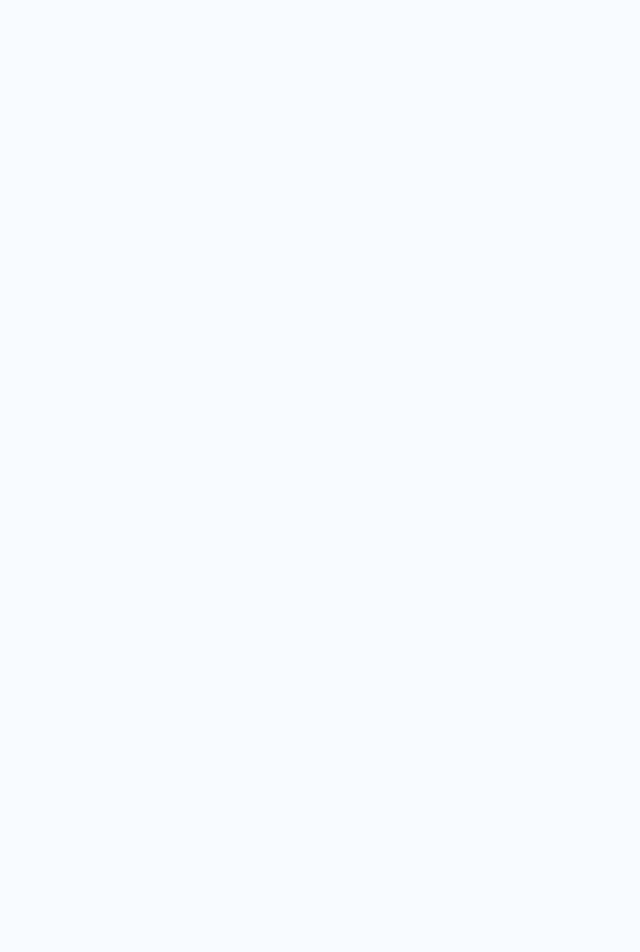
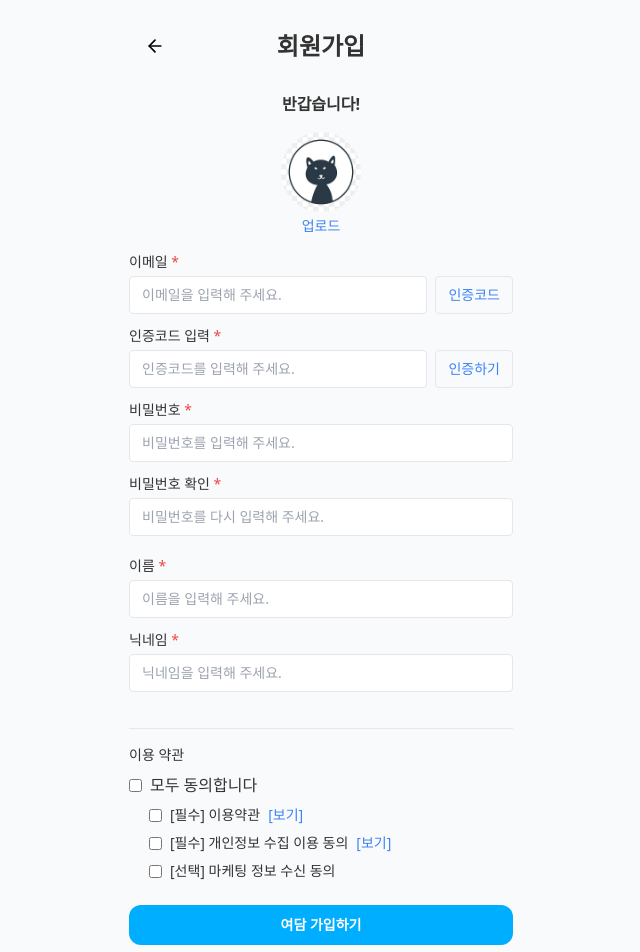
Before and after one commit to seonghoon1201/Travel_Front, a React (Create React App) app: page /signup in a window 1280 px wide. Before the commit this address had no page. Shown: the top 952 px of the page, without its empty margins (319-959 px from the left). Before the commit the page ends 800 px from the top, so only its background shows below. Built offline with nearby package versions, Linux system fonts and the light colour scheme.

Commit message:
make_signup_page

```diff
--- /dev/null
+++ b/src/components/header/BackHeader.jsx
@@ -0,0 +1,20 @@
+import React from 'react';
+import { useNavigate } from 'react-router-dom';
+import { ArrowLeft } from 'lucide-react';
+
+const BackHeader = ({ title = '' }) => {
+  const navigate = useNavigate();
+
+  return (
+    <header className="flex items-center px-4 py-3 relative mb-6">
+      <button onClick={() => navigate(-1)}>
+        <ArrowLeft className="w-5 h-5 text-black" />
+      </button>
+      <h1 className="text-2xl absolute left-1/2 -translate-x-1/2 font-extrabold">
+        {title}
+      </h1>
+    </header>
+  );
+};
+
+export default BackHeader;
--- /dev/null
+++ b/src/pages/SignUpPage.jsx
@@ -0,0 +1,192 @@
+import React, { useState } from "react";
+import PrimaryButton from "../components/common/PrimaryButton";
+import profileDefault from "../assets/profile_default.png";
+import BackHeader from "../components/header/BackHeader";
+
+const SignUpPage = () => {
+  const [terms, setTerms] = useState(false);
+  const [privacy, setPrivacy] = useState(false);
+  const [marketing, setMarketing] = useState(false);
+  const [allChecked, setAllChecked] = useState(false);
+
+  const [password, setPassword] = useState("");
+  const [confirmPassword, setConfirmPassword] = useState("");
+  const [profileImage, setProfileImage] = useState(null);
+
+  const handleAllAgreeChange = () => {
+    const next = !allChecked;
+    setAllChecked(next);
+    setTerms(next);
+    setPrivacy(next);
+    setMarketing(next);
+  };
+
+  const passwordsMatch = confirmPassword && password === confirmPassword;
+  const passwordsMismatch = confirmPassword && password !== confirmPassword;
+
+  const handleImageUpload = (e) => {
+    const file = e.target.files[0];
+    if (file) {
+      const imageUrl = URL.createObjectURL(file);
+      setProfileImage(imageUrl);
+    }
+  };
+
+  return (
+    <div className="bg-gray-50 min-h-screen w-full flex justify-center px-4">
+      <div className="w-full max-w-sm py-6 overflow-y-auto">
+        <BackHeader title="회원가입" />
+        <p className="font-semibold mb-4 text-center">반갑습니다!</p>
+
+        <div className="flex justify-center mb-4">
+          <div className="flex flex-col items-center">
+            <img
+              src={profileImage || profileDefault}
+              alt="기본 프로필"
+              className="w-20 h-20 rounded-full bg-gray-200 object-cover"
+            />
+            <label className="text-blue-500 mt-1 text-sm cursor-pointer">
+              업로드
+              <input
+                type="file"
+                accept="image/*"
+                onChange={handleImageUpload}
+                className="hidden"
+              />
+            </label>
+          </div>
+        </div>
+
+        <form>
+          <label className="block text-sm font-medium mb-1">
+            이메일 <span className="text-red-500">*</span>
+          </label>
+          <div className="flex gap-2 mb-3">
+            <input
+              type="email"
+              placeholder="이메일을 입력해 주세요."
+              className="border w-full px-3 py-2 rounded text-sm"
+            />
+            <button
+              type="button"
+              className="text-sm border px-3 py-2 rounded text-blue-500 whitespace-nowrap"
+            >
+              인증코드
+            </button>
+          </div>
+
+          <label className="block text-sm font-medium mb-1">
+            인증코드 입력 <span className="text-red-500">*</span>
+          </label>
+          <div className="flex gap-2 mb-3">
+            <input
+              type="text"
+              placeholder="인증코드를 입력해 주세요."
+              className="border w-full px-3 py-2 rounded text-sm"
+            />
+            <button
+              type="button"
+              className="text-sm border px-3 py-2 rounded text-blue-500 whitespace-nowrap"
+            >
+              인증하기
+            </button>
+          </div>
+
+          <label className="block text-sm font-medium mb-1">
+            비밀번호 <span className="text-red-500">*</span>
+          </label>
+          <input
+            type="password"
+            placeholder="비밀번호를 입력해 주세요."
+            className="border w-full px-3 py-2 rounded text-sm mb-3"
+            value={password}
+            onChange={(e) => setPassword(e.target.value)}
+          />
+
+          <label className="block text-sm font-medium mb-1">
+            비밀번호 확인 <span className="text-red-500">*</span>
+          </label>
+          <input
+            type="password"
+            placeholder="비밀번호를 다시 입력해 주세요."
+            className="border w-full px-3 py-2 rounded text-sm mb-1"
+            value={confirmPassword}
+            onChange={(e) => setConfirmPassword(e.target.value)}
+          />
+          {passwordsMismatch && (
+            <p className="text-sm text-red-500">비밀번호가 일치하지 않습니다.</p>
+          )}
+          {passwordsMatch && (
+            <p className="text-sm text-green-600">비밀번호가 일치합니다!</p>
+          )}
+
+          <label className="block text-sm font-medium mt-4 mb-1">
+            이름 <span className="text-red-500">*</span>
+          </label>
+          <input
+            type="text"
+            placeholder="이름을 입력해 주세요."
+            className="border w-full px-3 py-2 rounded text-sm mb-3"
+          />
+
+          <label className="block text-sm font-medium mb-1">
+            닉네임 <span className="text-red-500">*</span>
+          </label>
+          <input
+            type="text"
+            placeholder="닉네임을 입력해 주세요."
+            className="border w-full px-3 py-2 rounded text-sm mb-5"
+          />
+
+          <div className="border-t border-gray-200 my-4" />
+
+          <div className="text-sm font-medium mb-2">이용 약관</div>
+
+          <div className="mb-2">
+            <label className="flex items-center gap-2">
+              <input
+                type="checkbox"
+                checked={allChecked}
+                onChange={handleAllAgreeChange}
+              />
+              모두 동의합니다
+            </label>
+          </div>
+
+          <div className="space-y-2 text-sm pl-5">
+            <label className="flex items-center gap-2">
+              <input
+                type="checkbox"
+                checked={terms}
+                onChange={(e) => setTerms(e.target.checked)}
+              />
+              [필수] 이용약관 <span className="text-blue-500 cursor-pointer">[보기]</span>
+            </label>
+            <label className="flex items-center gap-2">
+              <input
+                type="checkbox"
+                checked={privacy}
+                onChange={(e) => setPrivacy(e.target.checked)}
+              />
+              [필수] 개인정보 수집 이용 동의 <span className="text-blue-500 cursor-pointer">[보기]</span>
+            </label>
+            <label className="flex items-center gap-2">
+              <input
+                type="checkbox"
+                checked={marketing}
+                onChange={(e) => setMarketing(e.target.checked)}
+              />
+              [선택] 마케팅 정보 수신 동의
+            </label>
+          </div>
+
+          <div className="mt-6">
+            <PrimaryButton type="submit">여담 가입하기</PrimaryButton>
+          </div>
+        </form>
+      </div>
+    </div>
+  );
+};
+
+export default SignUpPage;
--- a/src/pages/Splash.jsx
+++ b/src/pages/Splash.jsx
@@ -12,7 +12,7 @@ const Splash = () => {
     }, 1500);
 
     const navTimer = setTimeout(() => {
-      navigate("/home");
+      navigate("/signup");
     }, 2500);
 
     return () => {
--- a/src/routes/index.jsx
+++ b/src/routes/index.jsx
@@ -2,6 +2,7 @@ import { BrowserRouter as Router, Routes, Route } from 'react-router-dom';
 import HomePage from '../pages/HomePage';
 import Splash from '../pages/Splash';
 import LoginPage from '../pages/LoginPage';
+import SignUpPage from '../pages/SignUpPage';
 
 const AppRoutes = () => (
   <Router>
@@ -9,6 +10,7 @@ const AppRoutes = () => (
       <Route path="/" element={<Splash />} />
       <Route path="/home" element={<HomePage />} />
       <Route path="/login" element={<LoginPage />} />
+      <Route path="/signup" element={<SignUpPage />} />
     </Routes>
   </Router>
 );
```
Also changed, not shown: src/assets/profile_default.png (added).
